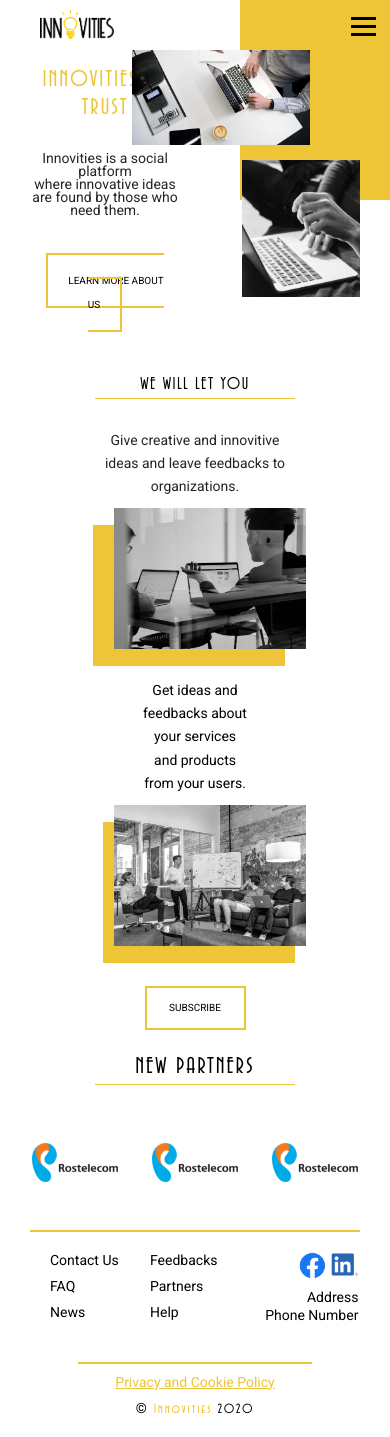
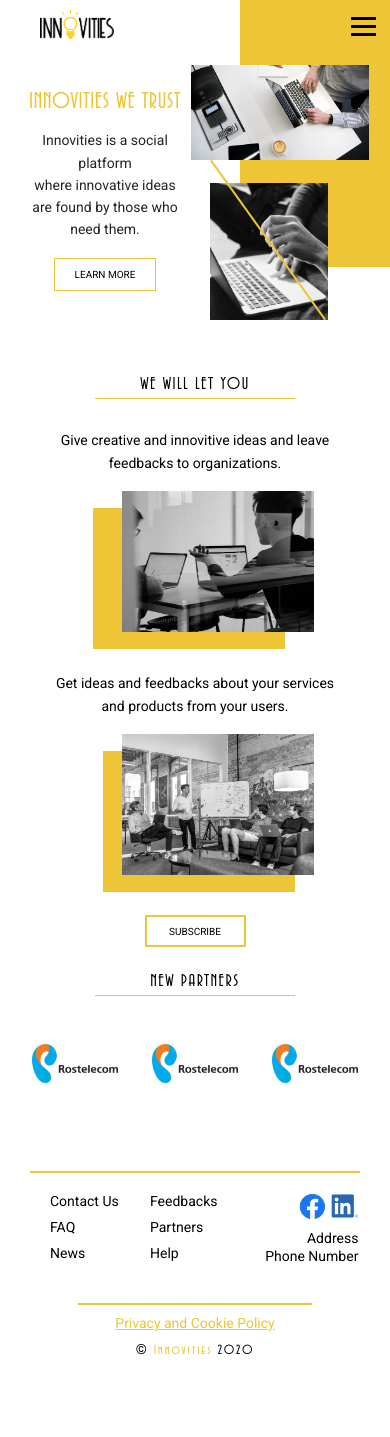
Before and after one commit to grigor-aramyan/generAItor, a React app: page / in a window 390 px wide. After the commit the page ends 1378 px from the top, so only its background shows below. Built offline with nearby package versions, Linux system fonts and the light colour scheme.

Commit message:
fixed Homepage styles

```diff
--- a/public/css/styles.css
+++ b/public/css/styles.css
@@ -113,12 +113,14 @@
 .services-title-wrapper {
   display: flex;
   width: 100%;
+  margin-top: 120px;
   justify-content: center;
   text-align: center;
   align-items: center;
 }
 
-.services-title {
+.services-title,
+.new-partners h1 {
   font-family: "Avenida Std", serif;
   font-weight: normal;
   font-size: 36px;
@@ -127,7 +129,7 @@
   color: #000000;
   width: 466px;
   margin: 0 auto;
-  padding-bottom: 10px;
+  padding-bottom: 20px;
   border-bottom: 1px solid #edc536;
 }
 .services_content {
@@ -137,11 +139,14 @@
 
 .inner_content {
   width: 100%;
-  padding: 120px 78px 80px;
+  padding: 120px 45px 80px;
   display: flex;
   align-items: center;
 }
-
+img.home-services-img {
+  position: relative;
+  left: 5%;
+}
 .serv_bg1 {
   position: absolute;
   left: -3%;
@@ -163,7 +168,7 @@
   line-height: 40px;
   text-align: center;
   color: #000000;
-  margin-bottom: 30px;
+  padding-bottom: 30px;
 }
 
 .services_button {
@@ -367,13 +372,22 @@
 }
 .main_img-1 {
   position: absolute;
-  right: 50px;
+  left: -5%;
 }
 .main_img-2 {
   position: absolute;
-  top: 55%;
-  right: 150px;
-  /* left: 10%; */
+  top: 60%;
+  /* right: 150px; */
+  left: 14%;
+}
+.main_line {
+  position: absolute;
+  width: 588px;
+  height: 0px;
+  border: 1px solid #EDC536;
+  transform: rotate(46.37deg);
+  bottom: 6%;
+  left: -10%;
 }
 
 /* Main component end */
@@ -679,7 +693,10 @@
 
 /*Start component Partners*/
 
-.new-partners h1 {
+.new-partners {
+  margin-top: 120px;
+}
+/* .new-partners h1 {
   font-family: "Avenida Std", serif;
   font-weight: normal;
   font-size: 36px;
@@ -690,6 +707,9 @@
   margin: 0 auto;
   padding-bottom: 10px;
   border-bottom: 1px solid #edc536;
+} */
+.partners-wrapper {
+  padding-top: 70px;
 }
 .partner {
   width: 277px;
@@ -2519,6 +2539,9 @@
   .pricing-price-num {
     right: 30%;
   }
+  .home-services-img {
+    width: 100%;
+  }
 }
 @media screen and (max-width: 767px) {
   .header-logo-wrapper {
@@ -3021,10 +3044,12 @@
 /* Homepage component */
   .main {
     width: 150px;
-    height: 300px;
-    right: 0px;
-  }
-  .main_left-side {
+    height: 267px;
+    right: 0;
+    top: 0;
+  }
+  .m-left {
+    padding: 0!important;
   }
 
   .main_right-side {
@@ -3035,32 +3060,49 @@
   .main_img-1 {
     width: 178px;
     height: 95px;
-    top: -70px;
+    top: -22%;
+    left: -13%;
   }
   .main_img-2 {
     width: 118px;
     height: 137px;
-    right: 0px;
-    top: 40px;
+    right: 0;
+    left: 0;
+    top: 25%;
   }
   .main_line {
-    width: 9.7px;
-    height: 193px;
+    width: 194px;
+    height: 0;
+    left: -27%;
+    top: 41%;
+    border: 0.5px solid #EDC536;
+    transform: rotate(54.36deg);
   }
   .homepage-main-title {
     font-size: 24px;
+    line-height: 14px;
+    letter-spacing: 0.02em;
+    font-weight: normal;
+    margin-bottom: 20px;
   }
   .main_content {
     font-size: 14px;
-    line-height: 13px;
+    line-height: 159.69%;
+    margin-bottom: 20px;
+    padding: 0 10px;
   }
 
   .main_button {
     width: 101px;
     height: 32px;
     font-size: 10px;
-  }
-
+    line-height: 12px;
+    padding: 10px 20px;
+    border: 1px solid #edc536;
+  }
+  .services {
+    /* margin-top: 60px; */
+  }
   .home-services-img {
     width: 192px;
     height: 141px;
@@ -3077,29 +3119,43 @@
     height: 141px;
     margin: 0 auto;
   }
-  .services-title {
+  .services-title-wrapper {
+    margin-top: 0;
+    /* margin-bottom: 60px; */
+  }
+  .services-title,
+  .new-partners h1 {
     /* margin-bottom: 40px; */
     font-size: 18px;
     width: 200px;
     line-height: 8px;
+    padding-bottom: 10px;
   }
   .service-texts {
-    /* margin-top: 30px; */
-    display: none;
-  }
-
-  .service-texts-toggle {
+    padding-top: 30px;
     font-size: 14px;
     line-height: 165.19%;
-    max-width: 200px;
-    margin: 30px auto;
+    /* margin-bottom: 20px; */
+    padding-bottom: 0;
+  }
+
+  .service-texts-toggle {
+    margin-top: 30px auto!important;
     text-align: center;
     display: block;
-  }
-
-  .inner_content {
-    display: block;
+    padding-top: 40px;
+  }
+   .inner_content {
+    /* display: block; */
     padding: 0;
+    flex-direction: column;
+  }
+  .inner-image {
+    margin: 0;
+  }
+  .inner-text {
+    order: -1;
+    margin: 0;
   }
   .services_button {
     display: none;
@@ -3113,27 +3169,21 @@
     align-items: center;
     justify-content: center;
     margin: auto;
-    margin-top: 60px;
-  }
-  .inner-text {
-    margin: 20px auto;
-  }
-  .inner-image {
-    margin: -20px auto;
-  }
-
-  .partner-wrapper {
+    margin-top: 40px;
+    padding: 10px 20px;
+  }
+  .new-partners {
+    margin-top: 30px;
+  }
+  .partners-wrapper {
+    padding-top: 0;
+    padding-bottom: 40px;
+  }
+   .partner-wrapper {
     width: 86px;
     height: 39px;
     text-align: center;
-    margin-top: 10px;
-  }
-
-  .new-partners h1 {
-    font-size: 24px;
-    line-height: 14px;
-    width: 200px;
-    margin-top: 30px;
+    margin-top: 0;
   }
   .partner {
     width: 86px;
--- a/src/components/homepage/Main.js
+++ b/src/components/homepage/Main.js
@@ -5,7 +5,7 @@ const Main = () => {
     <div className='container-fluid'>
         <div className='main'></div>
         <div className='row d-flex align-items-center justify-content-between'>
-          <div className='col-6'>
+          <div className='col-6 m-left'>
             <div className='main_left-side'>
               <h1 className='homepage-main-title text-center'>
                 INNOVITIES WE TRUST
@@ -16,7 +16,7 @@ const Main = () => {
               </p>
               <div style={{ textAlign: "center" }}>
                 <a href='#' className='main_button'>
-                  Learn More About Us
+                  Learn More
                 </a>
               </div>
             </div>
@@ -33,6 +33,7 @@ const Main = () => {
                 className='main_img-2'
                 alt='Main image'
               />
+              <hr className="main_line"></hr>
 
             </div>
           </div>
--- a/src/components/homepage/Partners.js
+++ b/src/components/homepage/Partners.js
@@ -4,7 +4,7 @@ export default class Partners extends React.Component {
     return (
       <section className='container new-partners'>
           <h1 className='text-center'>NEW PARTNERS</h1>
-          <div className='row mt-5 mb-5'>
+          <div className='row mt-5 mb-5 partners-wrapper'>
             <div className='col-4 partner-wrapper'>
               <img
                 src='images/partner.png'
--- a/src/components/homepage/Services.js
+++ b/src/components/homepage/Services.js
@@ -9,10 +9,6 @@ export default class Services extends Component {
         </div>
         <div className='services_content'>
           <div className='inner_content'>
-            <p className='service-texts-toggle '>
-              Give creative and innovitive ideas and leave feedbacks to
-              organizations.
-            </p>
             <div className='col-7 inner-image'>
               <img
                 src='images/services_image1.png'
@@ -25,7 +21,7 @@ export default class Services extends Component {
                 alt='services-bg'
               />
             </div>
-            <div className='col-5 inner-text'>
+            <div className='col-xl-5 col-lg-5 col-md-5 col-12 inner-text'>
               <p className='service-texts'>
                 Give creative and innovitive ideas and leave feedbacks to
                 organizations.
@@ -37,7 +33,7 @@ export default class Services extends Component {
           </div>
 
           <div className='inner_content'>
-            <div className='col-5 inner-text'>
+            <div className='col-xl-5 col-lg-5 col-md-5 col-12 inner-text'>
               <p className='service-texts service-texts-toggle'>
                 Get ideas and feedbacks about your services and products from
                 your users.
```
